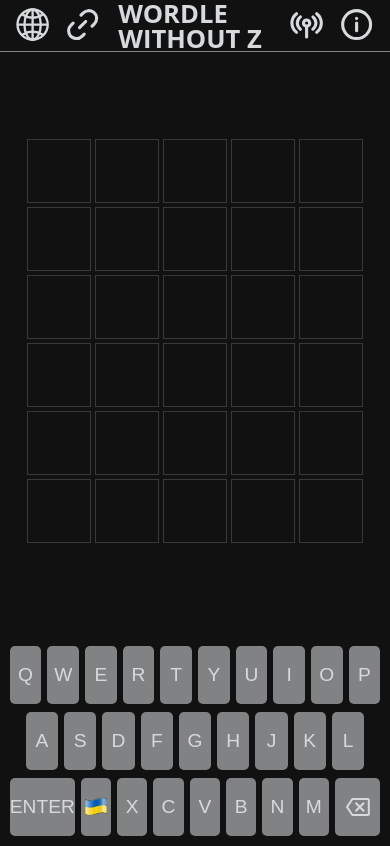
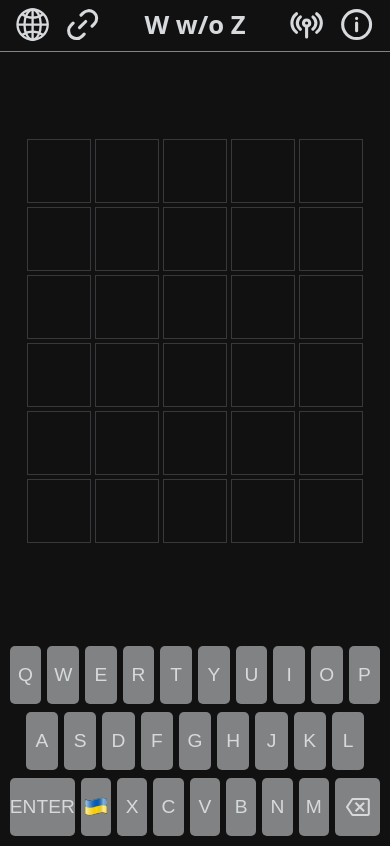
Before and after one commit to danimal-johnson/wordle-without-z, a plain HTML site: page index.html in a window 390 px wide. Drawn offline with Linux system fonts and the light colour scheme.

Commit message:
style: Shorten title on narrow displays.

```diff
--- a/index.css
+++ b/index.css
@@ -98,6 +98,20 @@ header h1 {
   margin: 0;
   padding: .2em .4em;
 }
+
+.title .narrow {
+  display: none;
+}
+
+@media (max-width: 500px) {
+  .title .narrow {
+    display: inline;
+  }
+  .title .wide {
+    display: none;
+  }
+}
+
 
 header .left-icons {
   padding-left: .5rem;
--- a/index.html
+++ b/index.html
@@ -41,7 +41,10 @@
         </svg>
       </div>
     </div>
-    <div class="title"><h1>WORDLE WITHOUT Z</h1></div>
+    <div class="title">
+      <h1 class="wide">WORDLE WITHOUT Z</h1>
+      <h1 class="narrow">W w/o Z</h1>
+    </div>
     <div class="right-icons">
       <div class="btn-menu" data-topic="radio">
         <svg xmlns="http://www.w3.org/2000/svg" viewBox="0 0 24 24" fill="currentColor">
```
